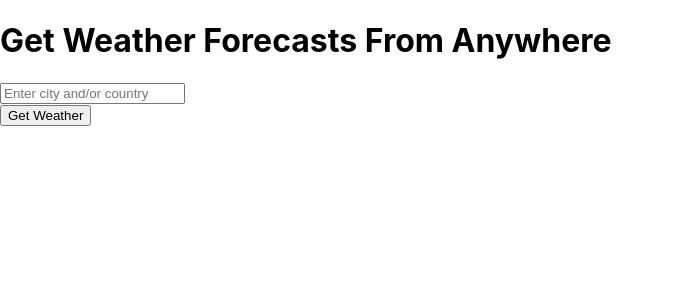
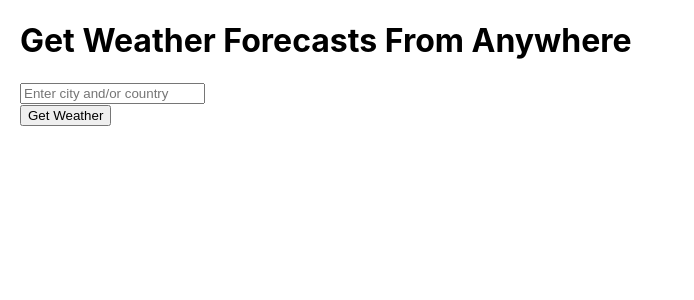
Before and after one commit to besure94/Weather-App, a React (Create React App) app: page / in a window 1280 px wide. Shown: the top 300 px of the page, without its empty margins (0-694 px from the left). Built offline with nearby package versions, Linux system fonts and the light colour scheme.

Commit message:
Change margins for container.

```diff
--- a/src/index.css
+++ b/src/index.css
@@ -11,3 +11,8 @@ code {
   font-family: source-code-pro, Menlo, Monaco, Consolas, 'Courier New',
     monospace;
 }
+
+#root {
+  margin-left: 1.25rem;
+  margin-right: 1.25rem;
+}
```
